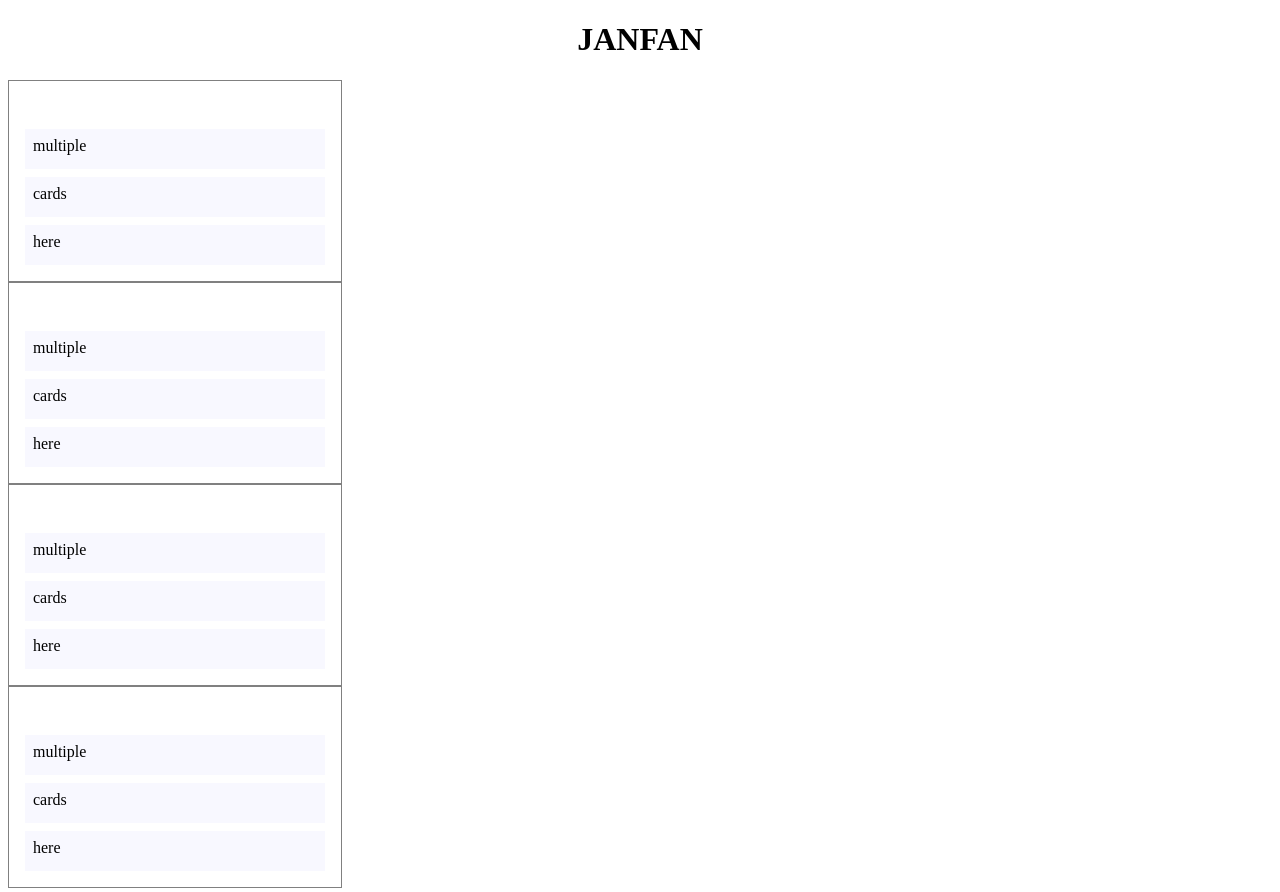
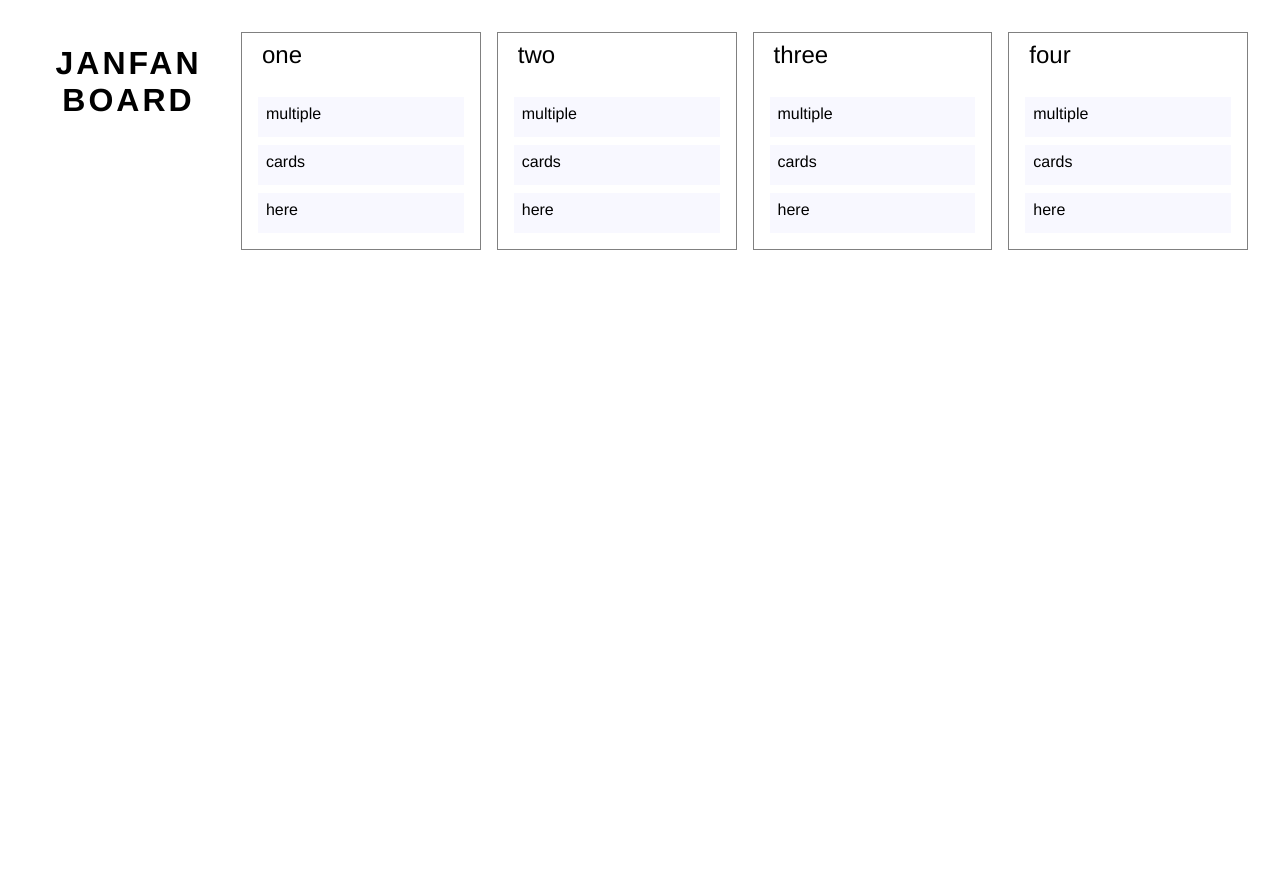
Before and after one commit to jackielfu/janfan, a React (Create React App) app: page / in a window 1280 px wide. Shown: the top 892 px of the page. After the commit the page ends 800 px from the top, so only its background shows below. Built offline with nearby package versions, Linux system fonts and the light colour scheme.

Commit message:
Add basic styling, headers, and multiple boards

```diff
--- a/src/App.js
+++ b/src/App.js
@@ -8,8 +8,8 @@ const titles = ['one', 'two', 'three', 'four'];
 class App extends Component {
   render() {
     return (
-      <div className="App">
-        <h1><center>JANFAN</center></h1>
+      <div style={appStyle}>
+        <h1 style={headerStyle}><center>JANFAN BOARD</center></h1>
         {titles.map((title, index) => {
           return <KanbanBoard title={title} key={index} />
         })}
@@ -18,4 +18,14 @@ class App extends Component {
   }
 }
 
+const appStyle = {
+  display: 'flex',
+  padding: '1em'
+}
+
+const headerStyle = {
+  fontFamily: 'helvetica',
+  letterSpacing: '3px'
+}
+
 export default App;
--- a/src/components/KanbanBoard.js
+++ b/src/components/KanbanBoard.js
@@ -14,12 +14,12 @@ class KanbanBoard extends React.Component {
   }
 
   render() {
-    const { title, i } = this.props;
+    const { title, index } = this.props;
     const { cards } = this.state;
 
     return (
       <div style={boardStyle}>
-        <KanbanHeader name={title} key={i} />
+        <KanbanHeader title={title} key={index} />
         {cards.map((card, index) => {
           return <KanbanCard card={card} key={index} />
         })}
@@ -29,6 +29,7 @@ class KanbanBoard extends React.Component {
 }
 
 const boardStyle = {
+  margin: '.5em',
   padding: '.5em',
   width: '25%',
   border: '1px solid gray'
--- a/src/components/KanbanCard.js
+++ b/src/components/KanbanCard.js
@@ -5,6 +5,7 @@ const KanbanCard = ({ card }) => {
 }
 
 const cardStyle = {
+  fontFamily: 'helvetica',
   height: '1.5em',
   backgroundColor: 'ghostwhite',
   margin: '.5em',
--- a/src/components/KanbanHeader.js
+++ b/src/components/KanbanHeader.js
@@ -1,19 +1,15 @@
 import React from 'react';
 
-const KanbanHeader = ({ title, i }) => {
-  return (
-    <div style={headerStyle(i)}>
-      {title}
-    </div>
-  )
+const KanbanHeader = ({ title, index }) => {
+  return <div style={headerStyle}>{title}</div>
 }
 
-const colors = ["#8e6e95", "#39a59c", "#344759", "#e8741e"];
-
-const headerStyle = i => ({
+const headerStyle = {
+  fontFamily: 'helvetica',
+  fontSize: '1.5em',
   height: '2em',
-  backgroundColor: colors[i],
   width: '100%',
-})
+  marginLeft: '.5em'
+}
 
 export default KanbanHeader;
```
